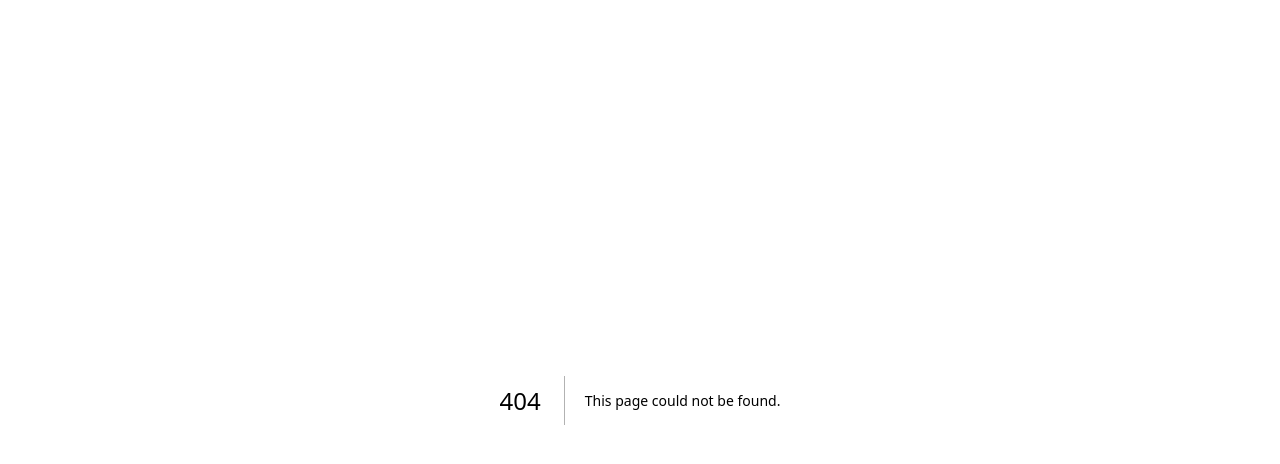
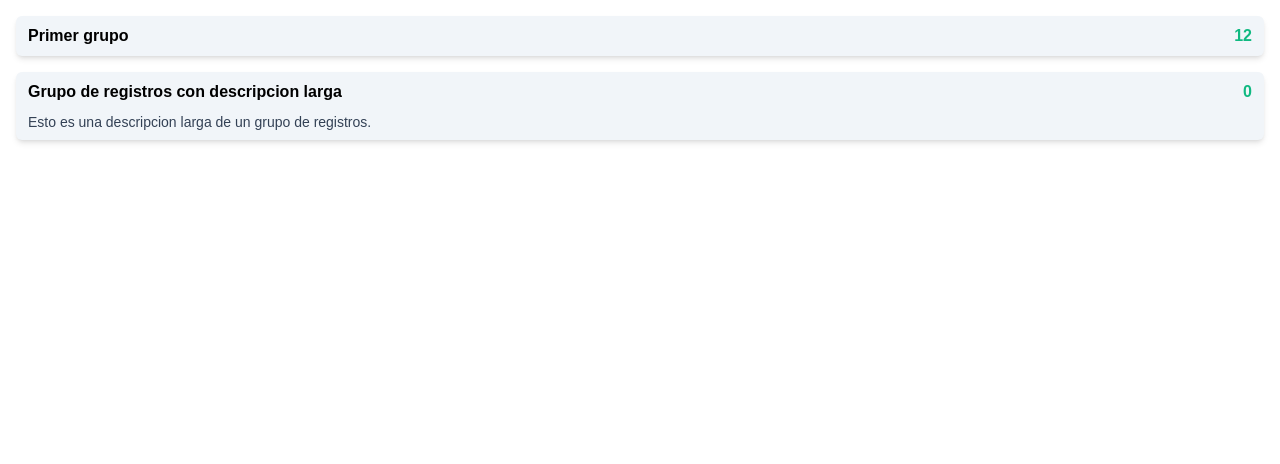
Before and after one commit to dagamdev/logdag, a Next.js app: page /groups in a window 1280 px wide. Before the commit this address had no page. Shown: the top 464 px of the page. Built offline with nearby package versions, Linux system fonts and the light colour scheme.

Commit message:
Add groups page

```diff
--- /dev/null
+++ b/src/app/groups/page.tsx
@@ -0,0 +1,27 @@
+import GroupCard from '@/components/group-card'
+
+const logGroups: LogGroup[] = [
+  {
+    id: '123123-sd',
+    name: 'Primer grupo',
+    createdAt: '2024-09-27T18:10:14.244Z',
+    logsAmount: 12
+  },
+  {
+    id: '123123-sd',
+    name: 'Grupo de registros con descripcion larga',
+    createdAt: '2024-09-27T18:10:14.244Z',
+    logsAmount: 0,
+    description: 'Esto es una descripcion larga de un grupo de registros.'
+  }
+]
+
+export default function GroupsPage () {
+  return (
+    <main>
+      <ol className='p-4 grid gap-y-4'>
+        {logGroups.map(g => <GroupCard key={g.id} group={g} />)}
+      </ol>
+    </main>
+  )
+}
```
